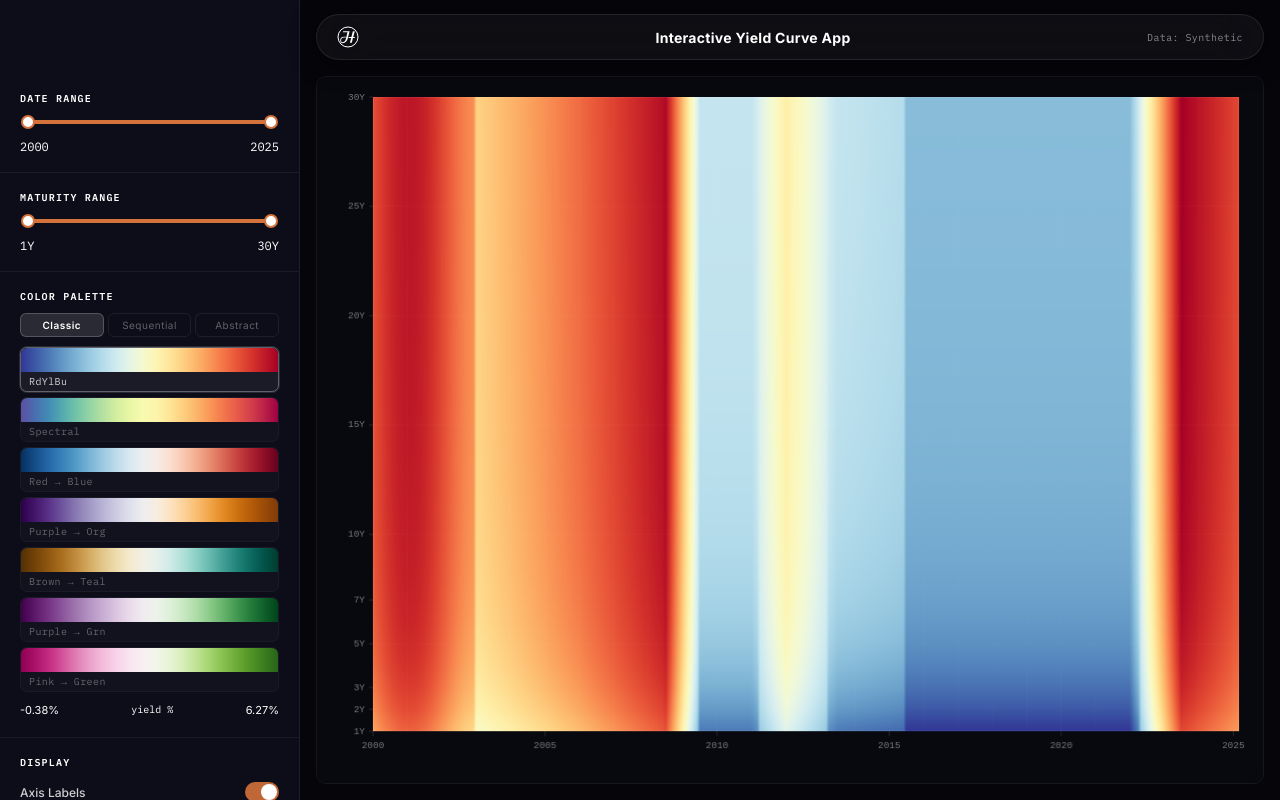
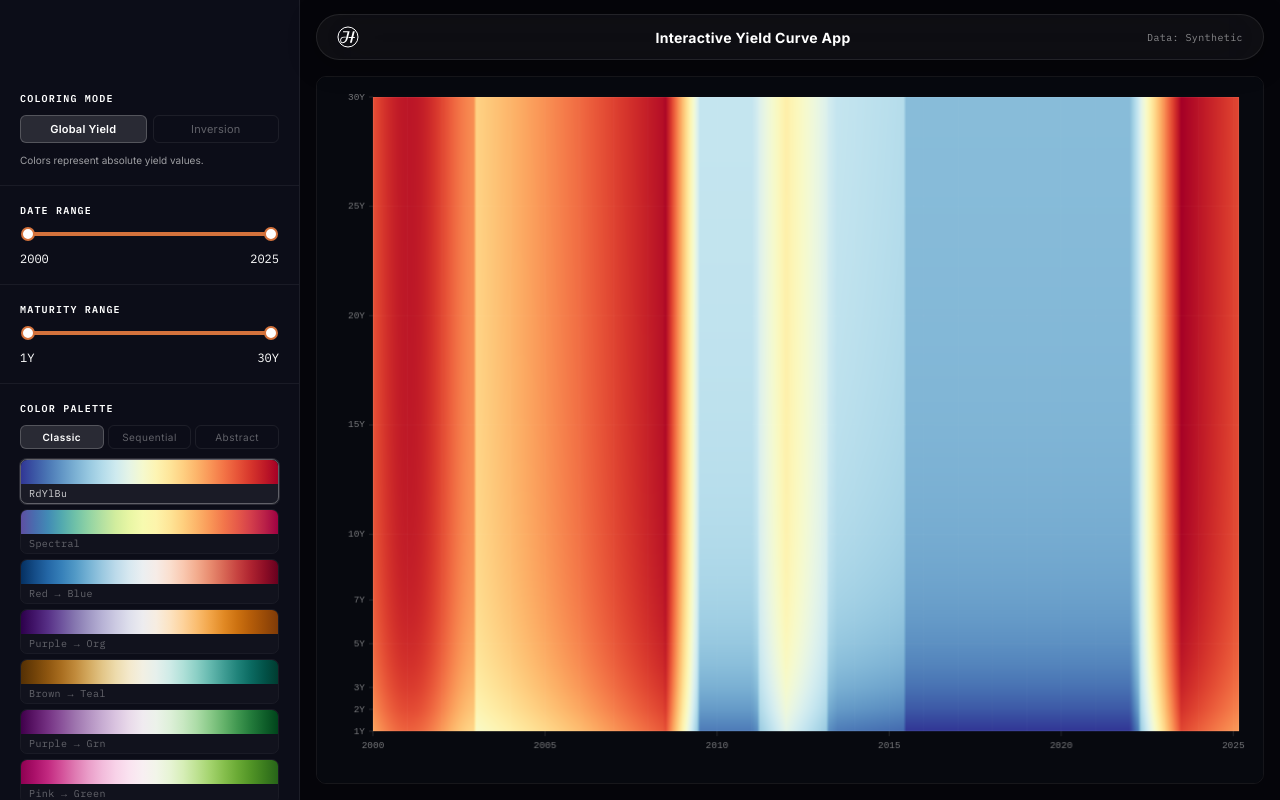
Before and after one commit to julianhilgemann/heatmapp, a React (Vite) app: page / in a window 1280 px wide. Built offline with nearby package versions, Linux system fonts and the light colour scheme.

Commit message:
added inversion color scheme

```diff
--- a/src/App.jsx
+++ b/src/App.jsx
@@ -223,7 +223,7 @@ function toRGB(s) {
 
 // ── Canvas Heatmap Renderer ───────────────────────────────────────────────────
 
-function renderCanvas(canvas, { recs, cfn, minV, maxV, matMin, matMax, showGrid, showLabels, dpr = 1, isMobile = false }) {
+function renderCanvas(canvas, { recs, cfn, minV, maxV, colorMode = "global", maxAbsInv = 0, matMin, matMax, showGrid, showLabels, dpr = 1, isMobile = false }) {
   if (!canvas || !recs?.length || minV == null || maxV == null) return;
 
   const ctx = canvas.getContext("2d");
@@ -248,8 +248,31 @@ function renderCanvas(canvas, { recs, cfn, minV, maxV, matMin, matMax, showGrid,
 
   if (!nD || !nM || pw <= 0 || ph <= 0) return;
 
-  const lk = new Map(fr.map((r) => [`${r.date}|${r.maturity}`, r.value]));
-  const rng = maxV - minV || 1;
+  const lk = new Map();
+  if (colorMode === "inversion") {
+    const maxMatPerDate = {};
+    fr.forEach((r) => {
+      if (!maxMatPerDate[r.date] || r.maturity > maxMatPerDate[r.date]) {
+        maxMatPerDate[r.date] = r.maturity;
+      }
+    });
+    const yieldLk = new Map(fr.map((r) => [`${r.date}|${r.maturity}`, r.value]));
+    fr.forEach((r) => {
+      const longYield = yieldLk.get(`${r.date}|${maxMatPerDate[r.date]}`);
+      if (longYield !== undefined) lk.set(`${r.date}|${r.maturity}`, r.value - longYield);
+    });
+  } else {
+    fr.forEach((r) => lk.set(`${r.date}|${r.maturity}`, r.value));
+  }
+
+  let rng, baseMin;
+  if (colorMode === "inversion") {
+    rng = (maxAbsInv * 2) || 1;
+    baseMin = -maxAbsInv;
+  } else {
+    rng = maxV - minV || 1;
+    baseMin = minV;
+  }
 
   // ── Smooth bilinear interpolation via ImageData ──
   const physW = Math.round(pw * dpr);
@@ -284,7 +307,7 @@ function renderCanvas(canvas, { recs, cfn, minV, maxV, matMin, matMax, showGrid,
           v11 * fx * fy
           : def.reduce((a, b) => a + b, 0) / def.length;
 
-      const t = Math.max(0, Math.min(1, (val - minV) / rng));
+      const t = Math.max(0, Math.min(1, (val - baseMin) / rng));
       const [r, g, b] = toRGB(cfn(t));
       const i = (y * physW + x) * 4;
       dt[i] = r; dt[i + 1] = g; dt[i + 2] = b; dt[i + 3] = 255;
@@ -363,6 +386,7 @@ export default function YieldCurveApp() {
   const canvasRef = useRef(null);
   const containerRef = useRef(null);
 
+  const [colorMode, setColorMode] = useState("global");
   const [recs, setRecs] = useState(() => makeSynthData(2000, 2025));
   const [loading, setLoading] = useState(false);
   const [progress, setProgress] = useState(0);
@@ -398,18 +422,42 @@ export default function YieldCurveApp() {
     return Math.max(...years);
   }, [recs]);
 
-  const { minV, maxV, dates, mats } = useMemo(() => {
+  const { minV, maxV, maxAbsInv, dates, mats } = useMemo(() => {
     if (!recs?.length) return {};
     const fr = recs.filter((r) => {
       const y = parseInt(r.date.split("-")[0]);
       return r.maturity >= matMin && r.maturity <= matMax && y >= startYear && y <= endYear;
     });
+
+    const maxMatPerDate = {};
+    fr.forEach((r) => {
+      if (!maxMatPerDate[r.date] || r.maturity > maxMatPerDate[r.date]) {
+        maxMatPerDate[r.date] = r.maturity;
+      }
+    });
+
+    const lk = {};
+    fr.forEach((r) => {
+      if (!lk[r.date]) lk[r.date] = {};
+      lk[r.date][r.maturity] = r.value;
+    });
+
+    let maxInv = 0;
+    fr.forEach((r) => {
+      const longYield = lk[r.date]?.[maxMatPerDate[r.date]];
+      if (longYield !== undefined) {
+        const inv = r.value - longYield; // positive means inverted
+        if (Math.abs(inv) > maxInv) maxInv = Math.abs(inv);
+      }
+    });
+
     const vals = fr.map((r) => r.value);
     const dates = [...new Set(fr.map((r) => r.date))].sort();
     const mats = [...new Set(fr.map((r) => r.maturity))].sort((a, b) => a - b);
     return {
       minV: parseFloat(d3.min(vals)?.toFixed(3) || 0),
       maxV: parseFloat(d3.max(vals)?.toFixed(3) || 0),
+      maxAbsInv: maxInv,
       dates,
       mats,
     };
@@ -443,8 +491,8 @@ export default function YieldCurveApp() {
       return r.maturity >= matMin && r.maturity <= matMax && y >= startYear && y <= endYear;
     });
 
-    renderCanvas(c, { recs: fr, cfn: PALETTES[palette].fn, minV, maxV, matMin, matMax, showGrid, showLabels, dpr, isMobile });
-  }, [recs, dims, palette, matMin, matMax, showGrid, showLabels, minV, maxV, startYear, endYear, isMobile]);
+    renderCanvas(c, { recs: fr, cfn: PALETTES[palette].fn, minV, maxV, colorMode, maxAbsInv, matMin, matMax, showGrid, showLabels, dpr, isMobile });
+  }, [recs, dims, palette, matMin, matMax, showGrid, showLabels, minV, maxV, colorMode, maxAbsInv, startYear, endYear, isMobile]);
 
   // Fetch from Bundesbank
   const handleFetch = async () => {
@@ -514,9 +562,18 @@ export default function YieldCurveApp() {
 
       const date = dates[di], mat = mats[mi];
       const rec = recs.find((r) => r.date === date && r.maturity === mat);
-      setTooltip(rec ? { x: e.clientX, y: e.clientY, date, mat, value: rec.value } : null);
+
+      let spread;
+      if (colorMode === "inversion" && rec) {
+        const sameDateRecs = recs.filter((r) => r.date === date && r.maturity >= matMin && r.maturity <= matMax);
+        const maxM = Math.max(...sameDateRecs.map((r) => r.maturity));
+        const longEnd = sameDateRecs.find((r) => r.maturity === maxM);
+        if (longEnd) spread = rec.value - longEnd.value;
+      }
+
+      setTooltip(rec ? { x: e.clientX, y: e.clientY, date, mat, value: rec.value, spread } : null);
     },
-    [dates, mats, recs, showLabels]
+    [dates, mats, recs, showLabels, colorMode, matMin, matMax]
   );
 
   // High-res export
@@ -540,6 +597,8 @@ export default function YieldCurveApp() {
         cfn: PALETTES[palette].fn,
         minV,
         maxV,
+        colorMode,
+        maxAbsInv,
         matMin,
         matMax,
         showGrid: showLabels ? showGrid : false,
@@ -562,7 +621,7 @@ export default function YieldCurveApp() {
         setTimeout(() => { URL.revokeObjectURL(url); setExporting(false); setShowPopup(false); }, 1000);
       }, "image/png");
     }, 50);
-  }, [recs, palette, minV, maxV, matMin, matMax, showGrid, showLabels, startYear, endYear]);
+  }, [recs, palette, minV, maxV, colorMode, maxAbsInv, matMin, matMax, showGrid, showLabels, startYear, endYear]);
 
   // CSV Export (Dates as Rows, Maturities as Columns)
   const executeExportCSV = useCallback(() => {
@@ -970,6 +1029,58 @@ export default function YieldCurveApp() {
           }}
         >
 
+          {/* Coloring Mode */}
+          <div style={tok.section} className="mob-section">
+            <div style={tok.lbl}>Coloring Mode</div>
+            <div style={{ display: "flex", gap: 6, padding: "0 0 10px" }}>
+              <button
+                style={{
+                  flex: 1,
+                  background: colorMode === "global" ? "rgba(255,255,255,0.12)" : "transparent",
+                  border: "1px solid",
+                  borderColor: colorMode === "global" ? "rgba(255,255,255,0.2)" : "rgba(255,255,255,0.07)",
+                  borderRadius: 6,
+                  color: colorMode === "global" ? "#fff" : "rgba(255,255,255,0.35)",
+                  padding: "6px 0",
+                  fontSize: 11,
+                  fontWeight: colorMode === "global" ? 600 : 400,
+                  cursor: "pointer",
+                  letterSpacing: "0.02em",
+                  fontFamily: "Inter, sans-serif",
+                  transition: "all 0.15s",
+                }}
+                onClick={() => setColorMode("global")}
+              >
+                Global Yield
+              </button>
+              <button
+                style={{
+                  flex: 1,
+                  background: colorMode === "inversion" ? "rgba(255,255,255,0.12)" : "transparent",
+                  border: "1px solid",
+                  borderColor: colorMode === "inversion" ? "rgba(255,255,255,0.2)" : "rgba(255,255,255,0.07)",
+                  borderRadius: 6,
+                  color: colorMode === "inversion" ? "#fff" : "rgba(255,255,255,0.35)",
+                  padding: "6px 0",
+                  fontSize: 11,
+                  fontWeight: colorMode === "inversion" ? 600 : 400,
+                  cursor: "pointer",
+                  letterSpacing: "0.02em",
+                  fontFamily: "Inter, sans-serif",
+                  transition: "all 0.15s",
+                }}
+                onClick={() => setColorMode("inversion")}
+              >
+                Inversion
+              </button>
+            </div>
+            <p style={{ ...tok.mutedSpan, fontSize: 10, opacity: 0.6, lineHeight: 1.4 }}>
+              {colorMode === "global"
+                ? "Colors represent absolute yield values."
+                : "Colors represent the yield spread relative to the longest available maturity (curve inversion)."}
+            </p>
+          </div>
+
           {/* Date Range */}
           <div style={tok.section} className="mob-section">
             <div style={tok.lbl}>Date Range</div>
@@ -1082,9 +1193,9 @@ export default function YieldCurveApp() {
             </div>
             {/* Selected range display */}
             <div className="range-labels" style={{ marginTop: 10 }}>
-              <span style={tok.mutedSpan}>{minV != null ? `${minV.toFixed(2)}%` : "—"}</span>
-              <span style={{ ...tok.mutedSpan, fontFamily: '"IBM Plex Mono", monospace', fontSize: 10 }}>yield %</span>
-              <span style={tok.mutedSpan}>{maxV != null ? `${maxV.toFixed(2)}%` : "—"}</span>
+              <span style={tok.mutedSpan}>{colorMode === "global" ? (minV != null ? `${minV.toFixed(2)}%` : "—") : (maxAbsInv ? `-${maxAbsInv.toFixed(2)}%` : "—")}</span>
+              <span style={{ ...tok.mutedSpan, fontFamily: '"IBM Plex Mono", monospace', fontSize: 10 }}>{colorMode === "global" ? "yield %" : "inversion spread"}</span>
+              <span style={tok.mutedSpan}>{colorMode === "global" ? (maxV != null ? `${maxV.toFixed(2)}%` : "—") : (maxAbsInv ? `+${maxAbsInv.toFixed(2)}%` : "—")}</span>
             </div>
           </div>
 
@@ -1238,6 +1349,11 @@ export default function YieldCurveApp() {
               {tooltip.value.toFixed(2)}
               <span style={{ fontSize: 13, fontWeight: 400, color: "rgba(255,255,255,0.45)", marginLeft: 2 }}>%</span>
             </div>
+            {colorMode === "inversion" && tooltip.spread !== undefined && (
+              <div style={{ fontSize: 12, fontWeight: 500, color: tooltip.spread > 0 ? "#F87171" : "#4ADE80", marginTop: 4, fontFamily: '"IBM Plex Mono", monospace' }}>
+                Spread: {tooltip.spread > 0 ? "+" : ""}{tooltip.spread.toFixed(2)}%
+              </div>
+            )}
             <div style={{ marginTop: 6, height: 3, width: 100, borderRadius: 2, background: colorBarGrad, opacity: 0.7 }} />
           </div>
         )}
@@ -1380,9 +1496,9 @@ export default function YieldCurveApp() {
                 </div>
                 {/* Range */}
                 <div className="range-labels" style={{ marginTop: 12 }}>
-                  <span style={tok.mutedSpan}>{minV != null ? `${minV.toFixed(2)}%` : "—"}</span>
-                  <span style={{ ...tok.mutedSpan, fontFamily: '"IBM Plex Mono", monospace', fontSize: 10 }}>yield %</span>
-                  <span style={tok.mutedSpan}>{maxV != null ? `${maxV.toFixed(2)}%` : "—"}</span>
+                  <span style={tok.mutedSpan}>{colorMode === "global" ? (minV != null ? `${minV.toFixed(2)}%` : "—") : (maxAbsInv ? `-${maxAbsInv.toFixed(2)}%` : "—")}</span>
+                  <span style={{ ...tok.mutedSpan, fontFamily: '"IBM Plex Mono", monospace', fontSize: 10 }}>{colorMode === "global" ? "yield %" : "inversion spread"}</span>
+                  <span style={tok.mutedSpan}>{colorMode === "global" ? (maxV != null ? `${maxV.toFixed(2)}%` : "—") : (maxAbsInv ? `+${maxAbsInv.toFixed(2)}%` : "—")}</span>
                 </div>
               </div>
             )}
@@ -1390,6 +1506,56 @@ export default function YieldCurveApp() {
             {/* RANGE tab */}
             {mobTab === "range" && (
               <div style={{ display: "flex", flexDirection: "column", gap: 18 }}>
+                <div>
+                  <div style={tok.lbl}>Coloring Mode</div>
+                  <div style={{ display: "flex", gap: 6, padding: "0 0 10px" }}>
+                    <button
+                      style={{
+                        flex: 1,
+                        background: colorMode === "global" ? "rgba(255,255,255,0.12)" : "transparent",
+                        border: "1px solid",
+                        borderColor: colorMode === "global" ? "rgba(255,255,255,0.2)" : "rgba(255,255,255,0.07)",
+                        borderRadius: 6,
+                        color: colorMode === "global" ? "#fff" : "rgba(255,255,255,0.35)",
+                        padding: "6px 0",
+                        fontSize: 11,
+                        fontWeight: colorMode === "global" ? 600 : 400,
+                        cursor: "pointer",
+                        letterSpacing: "0.02em",
+                        fontFamily: "Inter, sans-serif",
+                        transition: "all 0.15s",
+                      }}
+                      onClick={() => setColorMode("global")}
+                    >
+                      Global Yield
+                    </button>
+                    <button
+                      style={{
+                        flex: 1,
+                        background: colorMode === "inversion" ? "rgba(255,255,255,0.12)" : "transparent",
+                        border: "1px solid",
+                        borderColor: colorMode === "inversion" ? "rgba(255,255,255,0.2)" : "rgba(255,255,255,0.07)",
+                        borderRadius: 6,
+                        color: colorMode === "inversion" ? "#fff" : "rgba(255,255,255,0.35)",
+                        padding: "6px 0",
+                        fontSize: 11,
+                        fontWeight: colorMode === "inversion" ? 600 : 400,
+                        cursor: "pointer",
+                        letterSpacing: "0.02em",
+                        fontFamily: "Inter, sans-serif",
+                        transition: "all 0.15s",
+                      }}
+                      onClick={() => setColorMode("inversion")}
+                    >
+                      Inversion
+                    </button>
+                  </div>
+                  <p style={{ ...tok.mutedSpan, fontSize: 10, opacity: 0.6, lineHeight: 1.4 }}>
+                    {colorMode === "global"
+                      ? "Colors represent absolute yield values."
+                      : "Colors represent the yield spread relative to the longest available maturity (curve inversion)."}
+                  </p>
+                </div>
                 <div>
                   <div style={tok.lbl}>Date Range</div>
                   <div style={{ padding: "0 8px 10px" }}>
```
